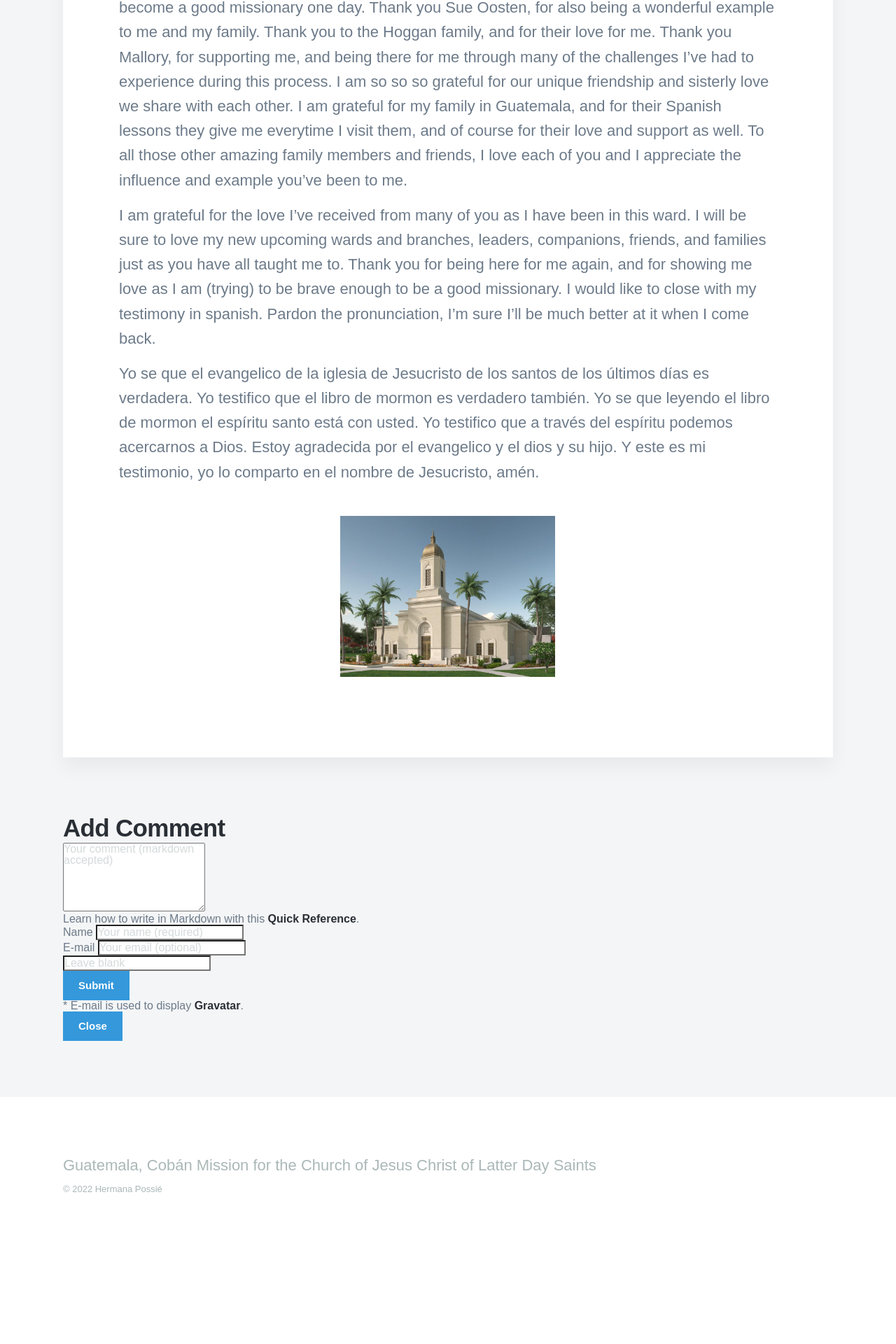
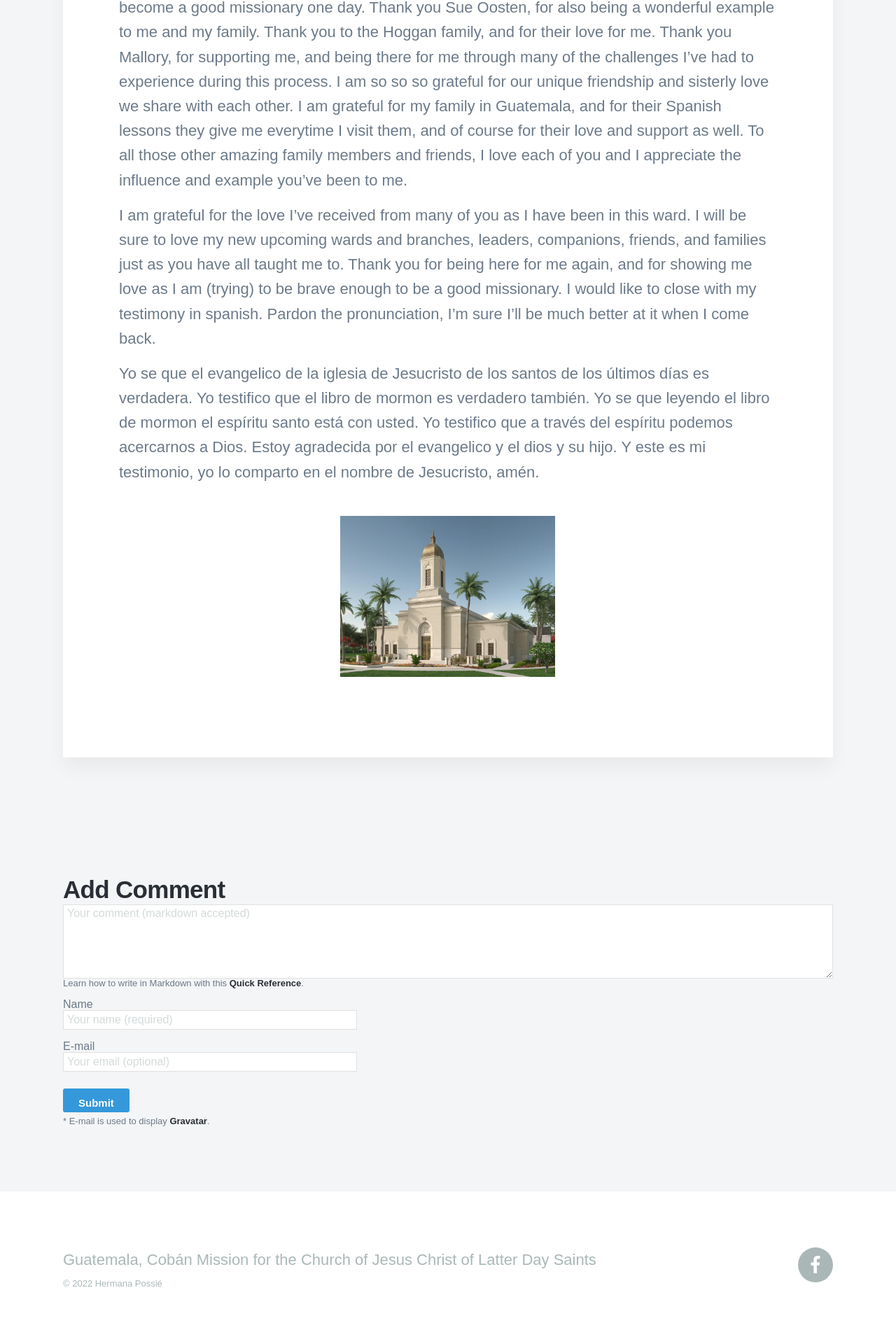
Before and after one commit to ubun2Junky/coban_mission, a Jekyll site: the page built from _posts/2022-07-10-farewell-speech.md, in a window 1280 px wide. Shown: the part 2745-4665 px from the top of the page at 70% size. Built offline with Jekyll 4.4.1, drawn with Linux system fonts in a browser that asks for light colours; nearby versions of some CDN libraries; some web fonts are replaced; before the commit the page ends 4530 px from its top, so only the background shows below that.

Commit message:
Add CSS for comment section.

```diff
--- a/_data/settings.yml
+++ b/_data/settings.yml
@@ -31,7 +31,7 @@ contact_settings:
   send_button_text: 'Send Message'
 
 social_settings:
-  facebook_url: ''
+  facebook_url: 'https://www.facebook.com/Hermana-Possie-101144532690606'
   twitter_url: ''
   instagram_url: ''
   snapchat_url: ''
--- a/_layouts/post.html
+++ b/_layouts/post.html
@@ -26,11 +26,16 @@ layout: default
 			{{ page.content }}
 
 		</article>
+	</div>
+</section>
+
+<section class="single">
+	<div class="wrap">
 		<!-- Begin Comments -->
 		{% if page.comments != false %}
-		  <div id="comments">
-		    {% include comments.html %}
-		    </div>
+			<div id="comments">
+				{% include comments.html %}
+				</div>
 		{% endif %}
 		<!-- End Comments -->
 	</div>
--- a/_sass/_basic.scss
+++ b/_sass/_basic.scss
@@ -3,7 +3,6 @@
 // Basics
 
 // - - - - - - - - - - - - - - - - - -
-
 
 // - - - - - - - - - - - - - - - - - - - - - - - - - - - - - - - - - - - - Basics
 
--- /dev/null
+++ b/_sass/_comment-styles.scss
@@ -0,0 +1,208 @@
+// comment styles from
+// https://github.com/willymcallister/willymcallister.github.io/blob/fbc7f396fbe80186b1abc63e436ec509190c1b3a/assets/main.scss
+
+//
+// Staticman new comment form
+//
+label[for="comment-form-message"],
+label[for="comment-form-name"],
+label[for="comment-form-email"] {
+    width: 100%;
+}
+
+// each staticman text field is wrapped in this div
+.textfield {
+    max-width: 100%;
+    padding: 0.5rem 0;
+}
+
+// fields except the comment field get this class too
+// to keep them a reasonable size
+.narrowfield {
+    width: 420px;
+}
+
+.hp {
+    display: none;
+}
+
+textarea {
+    vertical-align: top;
+}
+
+.textfield__input {
+    border: 1px solid rgba(0,0,0,.12);
+    padding: 4px 5px;
+    width: 100%;
+}
+
+.checkbox-email-notification{
+  font-size: 0.9rem;
+  margin-top: -0.5em;
+  margin-bottom: 0.5em;
+}
+
+.notify-me, .g-recaptcha {
+    padding: 0.5rem 0;
+}
+
+.button {
+    background-color: #1756a9;
+    border: 1px solid #1756a9;
+    color: #ffffff;
+    fill: #ffffff;
+    font-size: 0.85rem;
+    border-radius: 3px;
+    padding: 4px 10px;
+    border-top-right-radius: 3px;
+    border-bottom-right-radius: 3px;
+    font-weight: 600;
+    height: 34px;
+    letter-spacing: 0.5px;
+    cursor: pointer;
+}
+
+button:hover {
+    background-color: #ffffff;
+    color: #1756a9;
+}
+
+//
+// Staticman existing comments
+//
+.comment__avatar-wrapper {
+    float: left;
+    width: 60px;
+    height: 50px;
+}
+
+.comment__avatar {
+    width: 50px;
+    height: 50px;
+  }
+
+.comment__content-wrapper {
+    margin-bottom: 1rem;
+}
+
+.comment__new {
+    padding: 0px 0px 14px 0px;
+}
+
+.comment__author h3 {
+    font-size: 1.2em;
+}
+
+.comment__date {
+    font-size: small;
+    font-weight: normal;
+}
+
+.comment__meta {
+    text-align: left;
+    color: #1756a9;
+    font-size: small;
+}
+
+.comments__existing {
+    padding: 8px 0px 0px 0px;
+}
+
+.comment {
+    margin-bottom: 1em;
+}
+
+.comment.child {
+    margin-left: 3em;
+}
+
+.comment__reply-link {
+    cursor: pointer;
+}
+
+.comment__body p {
+  white-space: pre-line;
+}
+
+.comment-form-message-footnote {
+  font-size: small;
+}
+
+.comment-form-footnote {
+  margin-top: .5em;
+  font-size: small;
+}
+//
+// Pop-up modal window for Staticman comments
+//
+.show-modal {
+    overflow: hidden;
+    position: relative;
+}
+
+.show-modal:before {
+    position: absolute;
+    content: '';
+    top: 0;
+    left: 0;
+    width: 100%;
+    height: 100%;
+    z-index: 999;
+    background-color: rgba(255, 255, 255, 0.85);
+}
+
+.show-modal .modal {
+    display: block;
+}
+
+.mdl-card {
+    min-height: 200px;
+    overflow: hidden;
+    z-index: 1;
+    position: relative;
+    background: #fff;
+    box-sizing: border-box;
+}
+
+.modal {
+    display: none;
+    position: relative;
+    width: 330px;
+    top: 50%;
+    left: 50%;
+    margin-left: -150px;
+    margin-top: -400px;
+    min-height: 0;
+    z-index: 9999;
+    box-shadow: 0 2px 2px 2px rgba(0,0,0,.14);
+    padding: 16px;
+    border-radius: 2px;
+    background: white;
+}
+
+.mdl-shadow--16dp {
+    box-shadow: 0 16px 24px 2px rgba(0,0,0,.14),0 6px 30px 5px rgba(0,0,0,.12),0 8px 10px -5px rgba(0,0,0,.2);
+}
+
+.mdl-card__supporting-text {
+    overflow: hidden;
+    padding: 16px;
+    width: 90%;
+}
+
+.modal-title {
+    margin-bottom: 0px;
+}
+
+.disabled {
+    input,
+    button,
+    textarea,
+    label {
+        pointer-events: none;
+        cursor: not-allowed;
+        filter: alpha(opacity=65);
+        box-shadow: none;
+        opacity: 0.65;
+    }
+}
--- a/css/style.scss
+++ b/css/style.scss
@@ -6,7 +6,7 @@
 @import "_reset";
 @import "_mixins";
 @import "_plugins";
-
+@import "_comment-styles";
 
 
 // - - - - - - - - - - Variables
```
